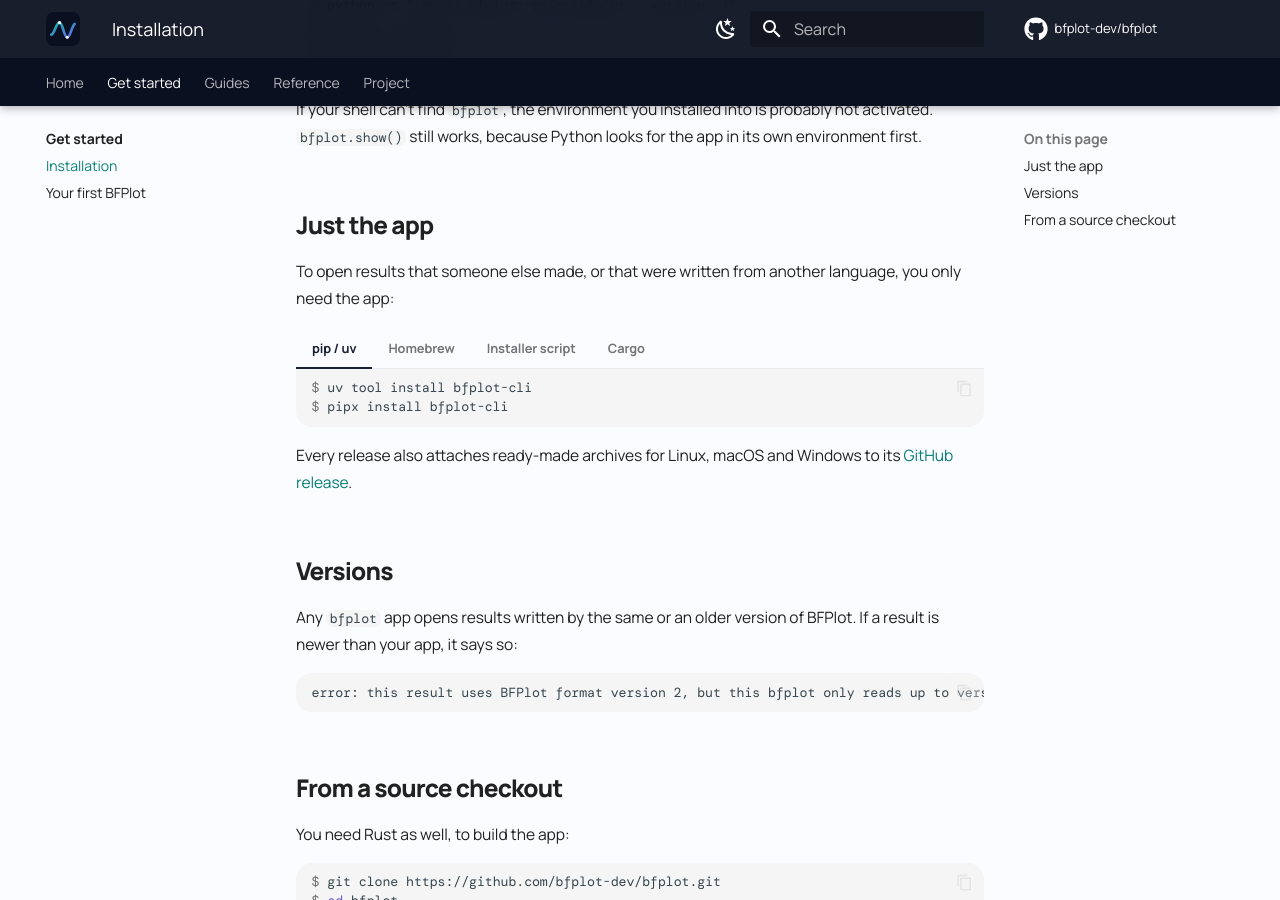
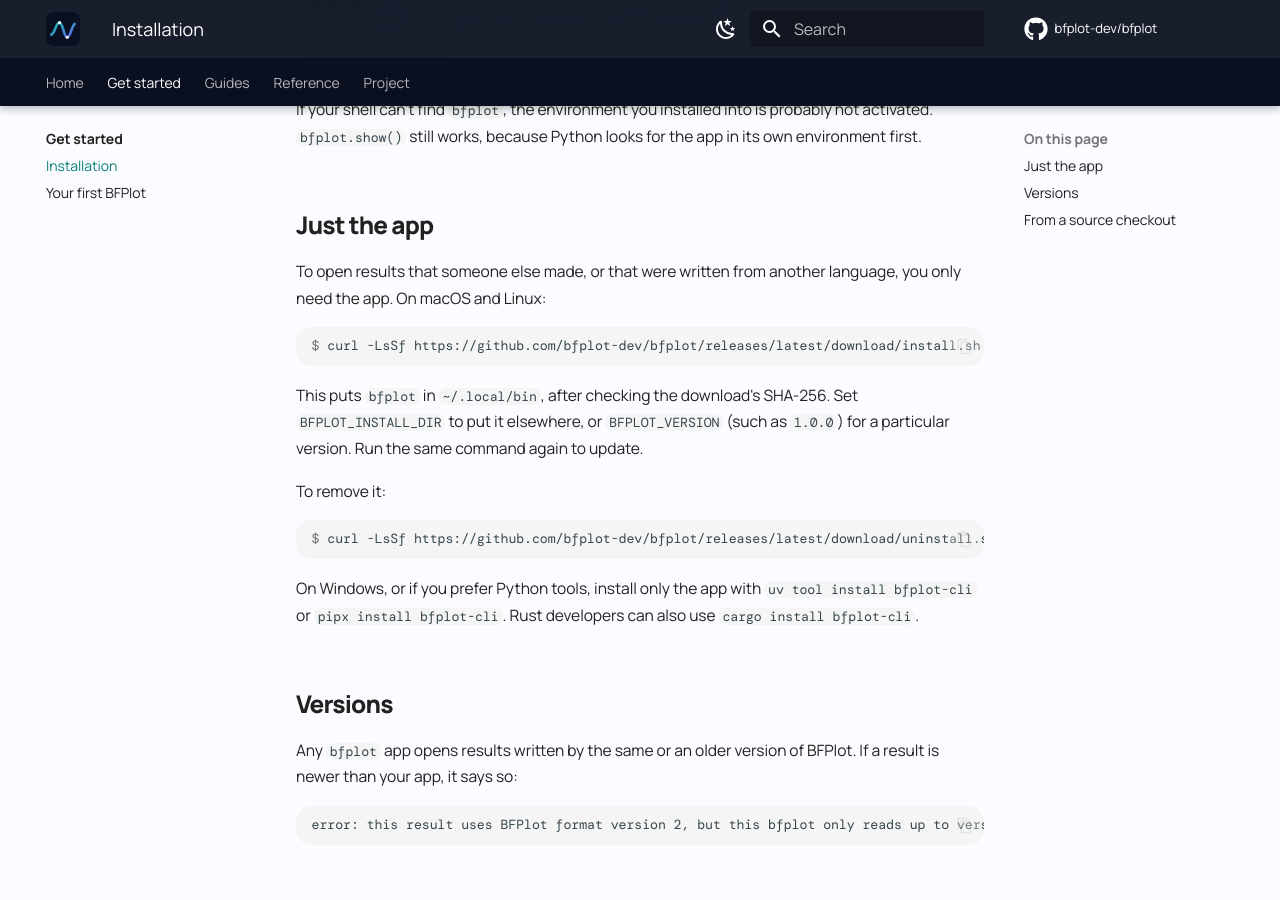
Before and after one commit to bfichera/bfplot, an MkDocs documentation site: the page built from docs/getting-started/installation.md, in a window 1280 px wide and 900 px high, scrolled down 587 px. Built offline with MkDocs 1.6.1 and Material for MkDocs 9.7.7, drawn with Linux system fonts in a browser that asks for light colours; comment, search, counter and statistics services are not loaded.

Commit message:
build: replace cargo-dist with curl install and uninstall scripts
Drop Homebrew, the PowerShell installer and cargo-dist. One release
workflow now builds the bfplot-cli wheels and repackages their macOS and
static Linux binaries as archives for scripts/install.sh, which verifies
the SHA-256 and installs to ~/.local/bin. scripts/uninstall.sh removes it
again. Windows users install with pip.

````diff
--- a/Cargo.toml
+++ b/Cargo.toml
@@ -25,8 +25,3 @@ tempfile = "3.20"
 thiserror = "2.0"
 tokio = { version = "1.47", features = ["macros", "net", "rt-multi-thread"] }
 toml = "0.9"
-
-# The profile that 'dist' will build with
-[profile.dist]
-inherits = "release"
-lto = "thin"
--- a/docs/getting-started/installation.md
+++ b/docs/getting-started/installation.md
@@ -21,40 +21,21 @@ If your shell can't find `bfplot`, the environment you installed into is probabl
 
 ## Just the app
 
-To open results that someone else made, or that were written from another language, you only need the app:
+To open results that someone else made, or that were written from another language, you only need the app. On macOS and Linux:
 
-=== "pip / uv"
+```console
+$ curl -LsSf https://github.com/bfplot-dev/bfplot/releases/latest/download/install.sh | sh
+```
 
-    ```console
-    $ uv tool install bfplot-cli
-    $ pipx install bfplot-cli
-    ```
+This puts `bfplot` in `~/.local/bin`, after checking the download's SHA-256. Set `BFPLOT_INSTALL_DIR` to put it elsewhere, or `BFPLOT_VERSION` (such as `1.0.0`) for a particular version. Run the same command again to update.
 
-=== "Homebrew"
+To remove it:
 
-    ```console
-    $ brew install bfplot-dev/tap/bfplot
-    ```
+```console
+$ curl -LsSf https://github.com/bfplot-dev/bfplot/releases/latest/download/uninstall.sh | sh
+```
 
-=== "Installer script"
-
-    ```console
-    $ curl --proto '=https' --tlsv1.2 -LsSf https://github.com/bfplot-dev/bfplot/releases/latest/download/bfplot-cli-installer.sh | sh
-    ```
-
-    On Windows, in PowerShell:
-
-    ```powershell
-    PS> powershell -ExecutionPolicy Bypass -c "irm https://github.com/bfplot-dev/bfplot/releases/latest/download/bfplot-cli-installer.ps1 | iex"
-    ```
-
-=== "Cargo"
-
-    ```console
-    $ cargo install bfplot-cli
-    ```
-
-Every release also attaches ready-made archives for Linux, macOS and Windows to its [GitHub release](https://github.com/bfplot-dev/bfplot/releases).
+On Windows, or if you prefer Python tools, install only the app with `uv tool install bfplot-cli` or `pipx install bfplot-cli`. Rust developers can also use `cargo install bfplot-cli`.
 
 ## Versions
 
````
Also changed, not shown: ARCHITECTURE.md (+2 -2 lines), README.md (+7 -1 lines), RELEASING.md (+19 -19 lines), dist-workspace.toml (deleted, +0 -28 lines), 6 other files.
